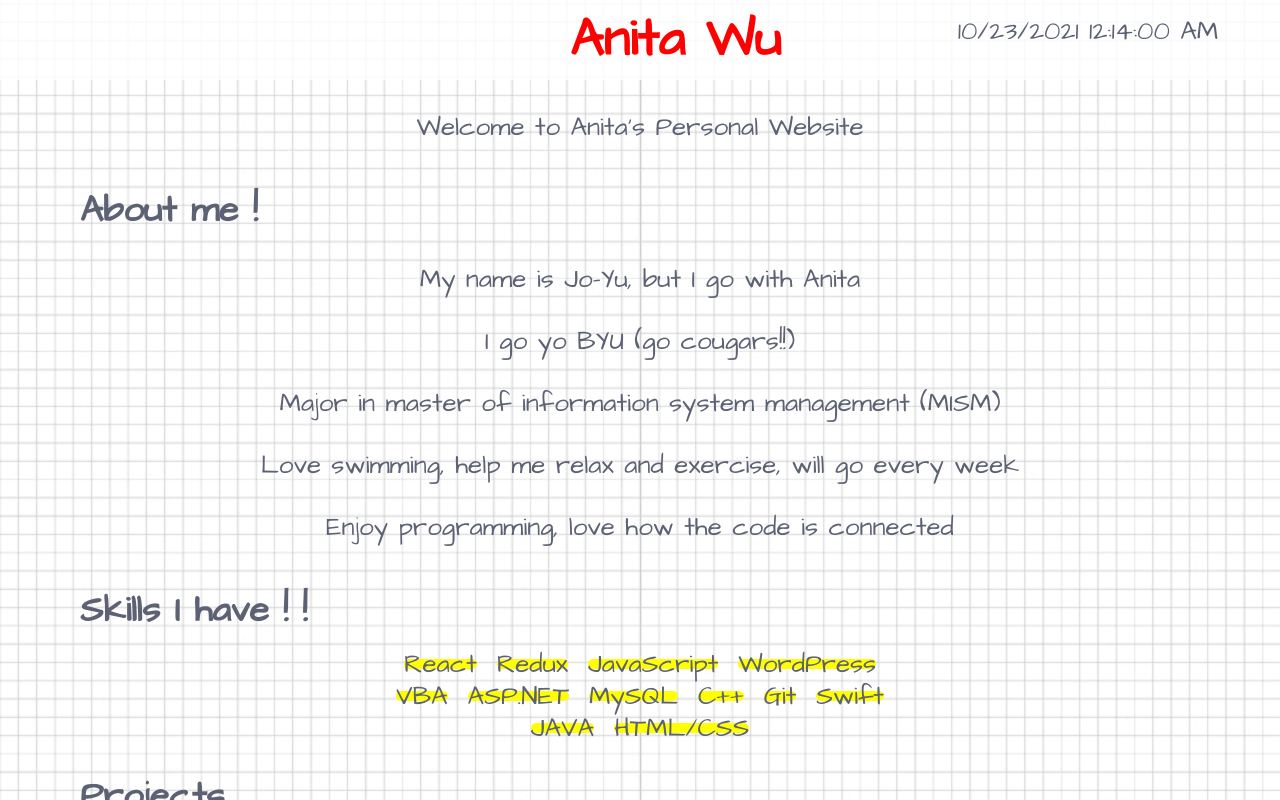
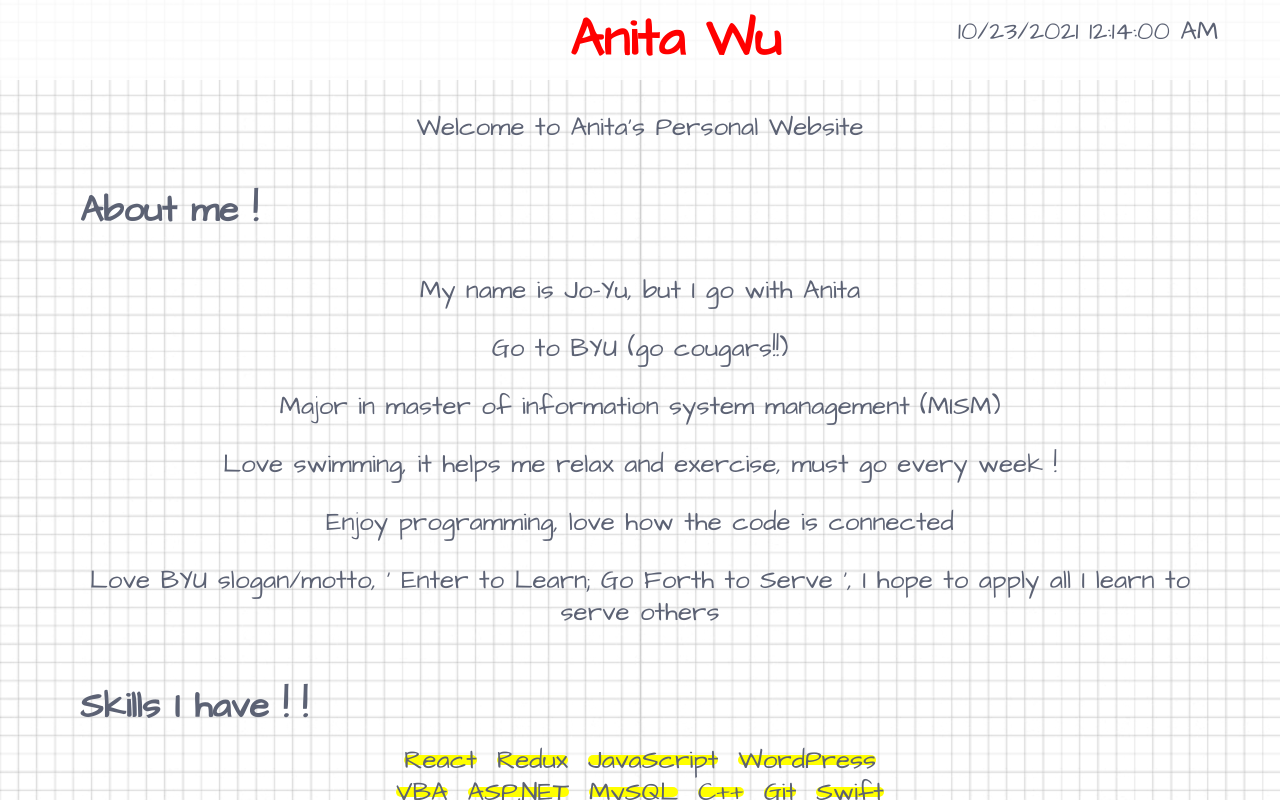
Before and after one commit to anita908/anita-personal-website, a React (Create React App) app: page / in a window 1280 px wide. Shown: the top 800 px of the page. Built offline with nearby package versions, Linux system fonts and the light colour scheme.

Commit message:
minor change

```diff
--- a/src/App.js
+++ b/src/App.js
@@ -26,11 +26,14 @@ function App() {
        <p>Welcome to Anita's Personal Website</p>
 
         <h1 class="App-sub-headers">About me !</h1>
-        <p>My name is Jo-Yu, but I go with Anita</p>
-        <p>I go yo BYU (go cougars!!)</p>
-        <p>Major in master of information system management (MISM)</p>
-        <p>Love swimming, help me relax and exercise, will go every week</p>
-        <p>Enjoy programming, love how the code is connected</p>
+        <div class="App-description">
+          <p>My name is Jo-Yu, but I go with Anita</p>
+          <p>Go to BYU (go cougars!!)</p>
+          <p>Major in master of information system management (MISM)</p>
+          <p>Love swimming, it helps me relax and exercise, must go every week !</p>
+          <p>Enjoy programming, love how the code is connected</p>
+          <p>Love BYU slogan/motto, ' Enter to Learn; Go Forth to Serve ', I hope to apply all I learn to serve others</p>
+        </div>
 
         <h1 class="App-sub-headers">Skills I have ! !</h1>
         <div class="App-skills">
```
